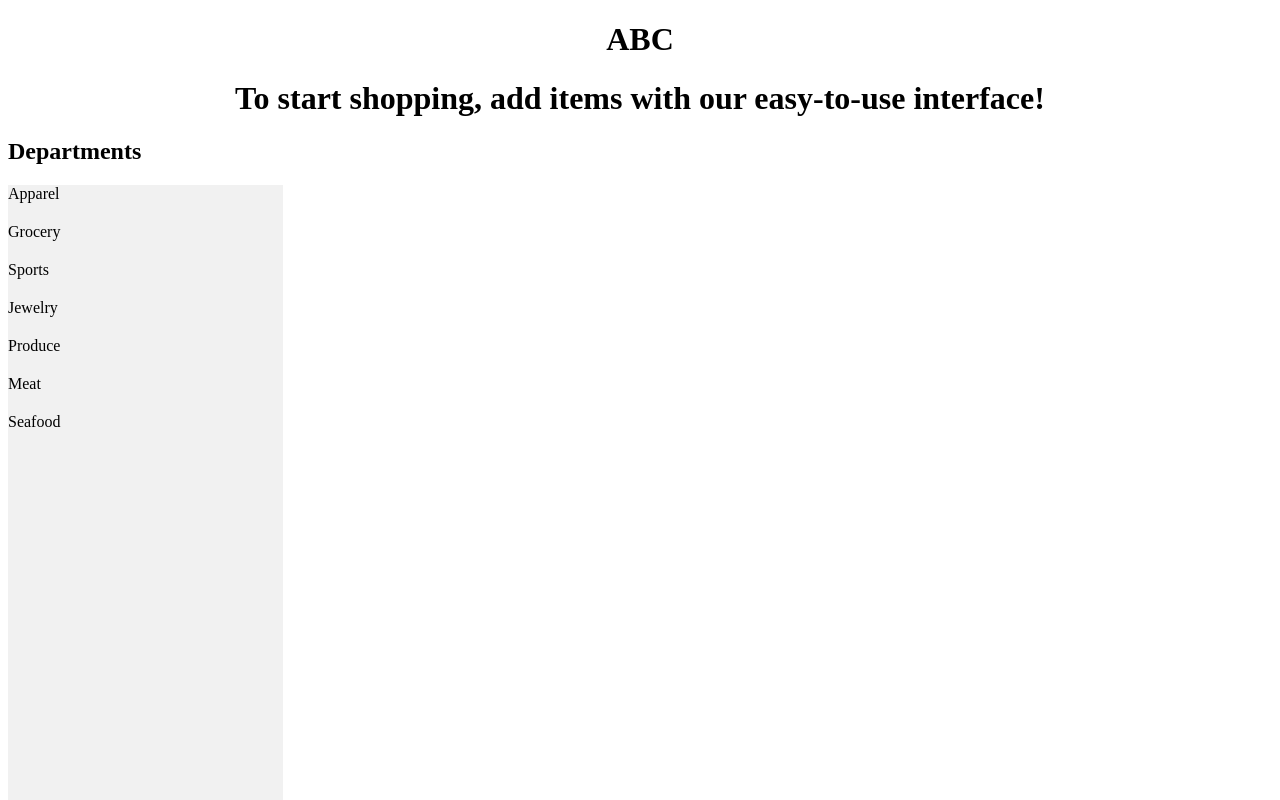
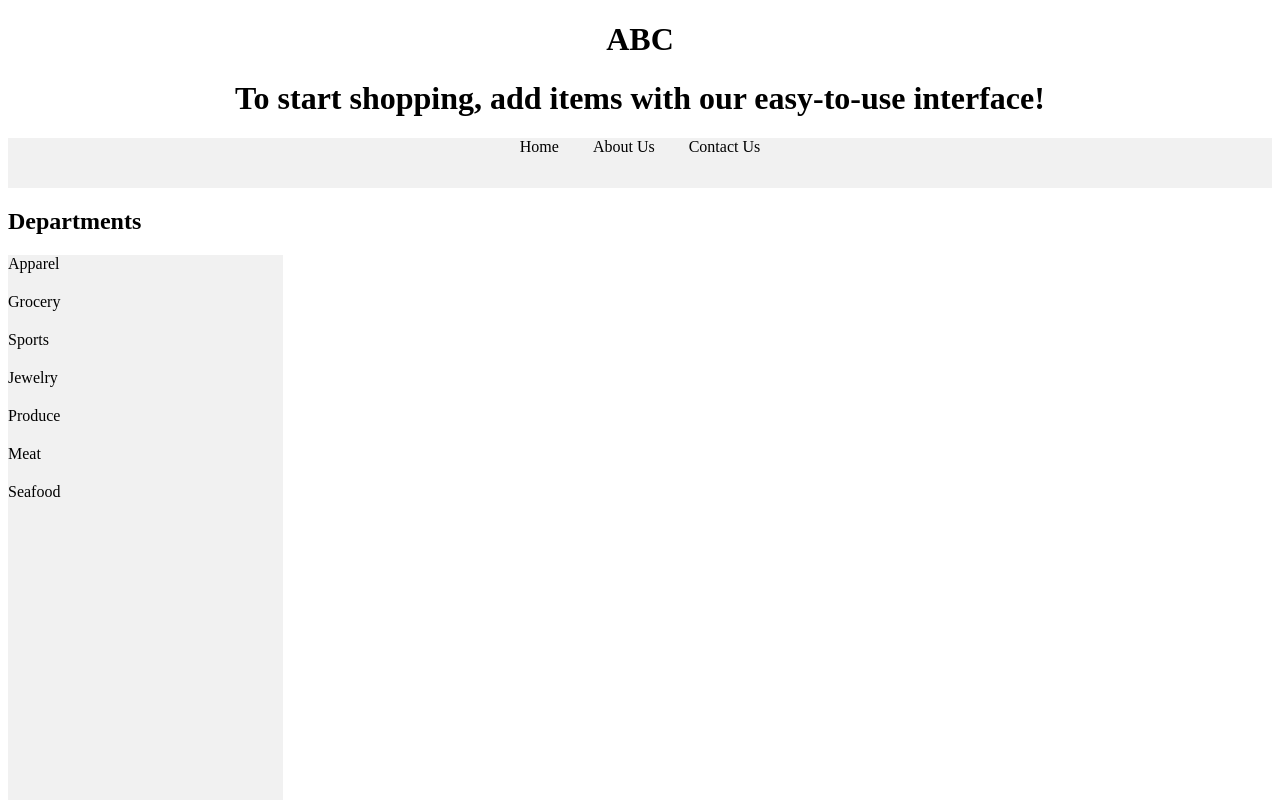
Before and after one commit to Jeetuni/tinggoes, a plain HTML site: page index.html in a window 1280 px wide. Shown: the top 800 px of the page. Drawn offline with Linux system fonts and the light colour scheme.

Commit message:
Fixed some errors and got horizontal navbar running, while I wait for my dad i'm gonna work on some aesthetic.

```diff
--- a/index.html
+++ b/index.html
@@ -8,20 +8,21 @@
   <body>
     <h1><center>ABC</center></h1>
     <h1><center>To start shopping, add items with our easy-to-use interface!</center></h1>
-    <h2>Departments</h2>
     <ul class="navbar">
-      <li><a href="apparel.html">Apparel</li>
-      <li><a href="grocery.html">Grocery</li>
-      <li><a href="sports.html">Sports</li>
-      <li><a href="jewelry.html">Jewelry</li>
-      <li><a href="produce.html">Produce</li>
-      <li><a href="meat.html">Meat</li>
-      <li><a href="seafood.html">Seafood</li>
+      <li><a href="index.html">Home</a></li>
+      <li><a href="about.html">About Us</a></li>
+      <li><a href="contact.html">Contact Us</a></li>
     </ul>
 
-    <ul class="navbar2">
-      <li><a href="home.html">Home</li>
-      <li><a href="about.html">About Us</li>
-      <li><a href="contact.html">Contact Us</li>
+    <h2>Departments</h2>
+    <ul class="items">
+      <li><a href="apparel.html">Apparel</a></li>
+      <li><a href="grocery.html">Grocery</a></li>
+      <li><a href="sports.html">Sports</a></li>
+      <li><a href="jewelry.html">Jewelry</a></li>
+      <li><a href="produce.html">Produce</a></li>
+      <li><a href="meat.html">Meat</a></li>
+      <li><a href="seafood.html">Seafood</a></li>
+    </ul>
   </body>
 </html>
--- a/main.css
+++ b/main.css
@@ -1,4 +1,23 @@
 .navbar {
+  margin: 0 auto;
+  padding: 0;
+  text-align: center;
+  max-width: 100%;
+  height: 50px;
+  background-color: #f1f1f1f1;
+}
+
+.navbar li {
+  display: inline-block;
+  margin: 0 15px 0 15px;
+}
+
+.navbar a {
+  text-decoration: none;
+  color: black;
+}
+
+.items {
   margin: 0;
   padding: 0;
   list-style-type: none;
@@ -6,21 +25,17 @@
   height: 1000px;
   background-color: #f1f1f1f1;
 }
-.navbar li {
+
+.items li {
   padding-bottom: 20px;
 }
-.navbar a {
+
+.items a {
 color: black;
 text-decoration: none;
 }
-li a:hover {
+
+.items li:hover {
   background-color: red;
   color: white;
 }
-
-.navbar2 {
-  margin: 0;
-  padding: 0;
-  list-style-type: none;
-  background-color: #f1f1f1f1;
-}
```
Also changed, not shown: contact.html (added).
